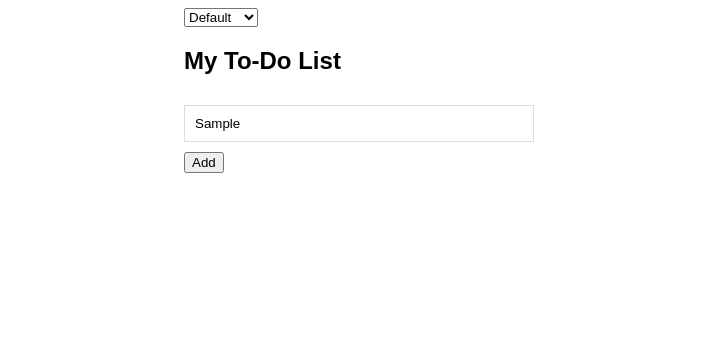
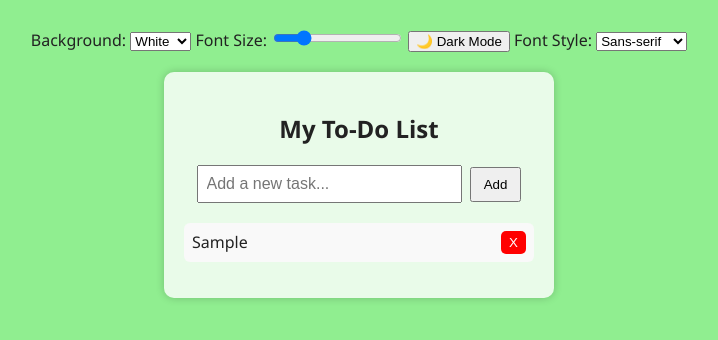
Before and after one commit to inthumaktics/2415016099_Erika-Ayu-F_TekWebA_Praktikum-3, a plain HTML site: page index.html in a window 1280 px wide. Both pictures are taken after typing "Sample" into the empty fields and a click on the button "Add". Shown: the whole page, without its empty margins (281-999 px from the left). Drawn offline with Linux system fonts and the light colour scheme.

Commit message:
update tugas praktikum 3 dan folder coba

```diff
--- /dev/null
+++ b/coba/style.css
@@ -0,0 +1,76 @@
+body {
+    font-family: sans-serif;
+}
+
+.container {
+    width: 350px;
+    margin: 0 auto;
+}
+
+input[type="text"] {
+    width: 100%;
+    padding: 10px;
+    margin: 10px 0;
+    border: 1px solid #ddd;
+    box-sizing: border-box;
+}
+
+#taskList {
+    list-style: none;
+    padding: 0;
+}
+
+#taskList li {
+    padding: 10px;
+    border-bottom: 1px solid #ddd;
+}
+
+.close {
+    color: red;
+    float: right;
+    cursor: pointer;
+}
+
+.selector {
+    width: 350px;
+    margin: 0 auto;
+}
+
+body {
+    transition: background 0.5s ease;
+}
+
+/* Warna-warna background */
+.bg-default {
+    background-color: white;
+}
+
+.bg-blue {
+    background-color: #007BFF;
+    color: white;
+}
+
+.bg-green {
+    background-color: #28a745;
+    color: white;
+}
+
+.bg-purple {
+    background-color: #6f42c1;
+    color: white;
+}
+
+.bg-gradient {
+    background: linear-gradient(135deg, #00c6ff, #0072ff);
+    color: white;
+}
+
+.bg-pattern {
+    background: repeating-linear-gradient(
+        45deg,
+        #f3f3f3,
+        #f3f3f3 10px,
+        #e1e1e1 10px,
+        #e1e1e1 20px
+    );
+}
--- a/dom.js
+++ b/dom.js
@@ -1,26 +1,87 @@
+const bgColorSelect = document.getElementById("bgColor");
+const fontSizeSlider = document.getElementById("fontSize");
+const toggleDarkBtn = document.getElementById("toggleDark");
+const fontStyleSelect = document.getElementById("fontStyle");
+const body = document.body;
+
+const taskInput = document.getElementById("taskInput");
+const addBtn = document.getElementById("addBtn");
+const taskList = document.getElementById("taskList");
+
+// --- Change Background Color ---
+bgColorSelect.addEventListener("change", () => {
+    body.style.backgroundColor = bgColorSelect.value;
+});
+
+// --- Change Font Size ---
+fontSizeSlider.addEventListener("input", () => {
+    body.style.fontSize = fontSizeSlider.value + "px";
+});
+
+// --- Toggle Dark Mode ---
+toggleDarkBtn.addEventListener("click", () => {
+    body.classList.toggle("dark-mode");
+    toggleDarkBtn.textContent = body.classList.contains("dark-mode") ? "☀️ Light Mode" : "🌙 Dark Mode";
+});
+
+// --- Change Font Style ---
+fontStyleSelect.addEventListener("change", () => {
+    body.style.fontFamily = fontStyleSelect.value;
+});
+
+// --- Add Task ---
+addBtn.addEventListener("click", addTask);
+taskInput.addEventListener("keypress", (e) => {
+    if (e.key === "Enter") addTask();
+});
+
 function addTask() {
+    const taskText = taskInput.value.trim();
+    if (taskText === "") return;
 
-}
-function deleteTask(element) {
-}
-function editTask(element) {
+    const li = document.createElement("li");
+    li.textContent = taskText;
+
+    // Delete button
+    const delBtn = document.createElement("button");
+    delBtn.textContent = "X";
+    delBtn.className = "delete";
+    delBtn.onclick = () => li.remove();
+
+    // Edit on double click
+    li.ondblclick = () => editTask(li);
+
+    // Mark completed
+    li.onclick = (e) => {
+        if (e.target.tagName !== "BUTTON") {
+            li.classList.toggle("completed");
+        }
+    };
+
+    li.appendChild(delBtn);
+    taskList.appendChild(li);
+    taskInput.value = "";
 }
 
-//CHANGE BACKGROUND
+// --- Edit Task ---
+function editTask(li) {
+    const currentText = li.firstChild.textContent;
+    const input = document.createElement("input");
+    input.type = "text";
+    input.value = currentText;
+    li.innerHTML = "";
+    li.appendChild(input);
+    input.focus();
 
-const backgroundselector = document.getElementById('backgroundSelector');
-
-backgroundselector.addEventListener('change', changeBackground);
-
-function changeBackground() {
-    const selectedValue = backgroundselector.value;
-    document.body.classList.remove(
-        'bg-default',
-        'bg-blue',
-        'bg-green',
-        'bg-purple',
-        'bg-gradient',
-        'bg-pattern'
-    );
-    document.body.classList.add(selectedValue);
+    input.addEventListener("keypress", (e) => {
+        if (e.key === "Enter") {
+            const newText = input.value.trim();
+            li.innerHTML = newText;
+            const delBtn = document.createElement("button");
+            delBtn.textContent = "X";
+            delBtn.className = "delete";
+            delBtn.onclick = () => li.remove();
+            li.appendChild(delBtn);
+        }
+    });
 }
--- a/index.html
+++ b/index.html
@@ -1,41 +1,44 @@
 <!DOCTYPE html>
-<html>
+<html lang="en">
 <head>
-    <title>To-Do App</title>
+    <meta charset="UTF-8">
+    <meta name="viewport" content="width=device-width, initial-scale=1.0">
+    <title>My To-Do List</title>
     <link rel="stylesheet" href="style.css">
 </head>
+<body>
+    <div class="controls">
+        <label for="bgColor">Background: </label>
+        <select id="bgColor">
+            <option value="white">White</option>
+            <option value="lightblue">Blue</option>
+            <option value="lightgreen">Green</option>
+            <option value="lightpink">Pink</option>
+            <option value="lightyellow">Yellow</option>
+        </select>
 
-<body>
+        <label for="fontSize">Font Size: </label>
+        <input type="range" id="fontSize" min="12" max="32" value="16">
 
-<div class="selector">
-    <div class="background">
-        <select id="backgroundSelector">
-            <option value="bg-default">Default</option>
-            <option value="bg-blue">Blue</option>
-            <option value="bg-green">Green</option>
-            <option value="bg-purple">Purple</option>
-            <option value="bg-gradient">Gradient</option>
-            <option value="bg-pattern">Pattern</option>
+        <button id="toggleDark">🌙 Dark Mode</button>
+
+        <label for="fontStyle">Font Style: </label>
+        <select id="fontStyle">
+            <option value="sans-serif">Sans-serif</option>
+            <option value="serif">Serif</option>
+            <option value="monospace">Monospace</option>
         </select>
     </div>
-    <div class="incfontsize">
+
+    <div class="todo-container">
+        <h2>My To-Do List</h2>
+        <div class="input-area">
+            <input type="text" id="taskInput" placeholder="Add a new task...">
+            <button id="addBtn">Add</button>
+        </div>
+        <ul id="taskList"></ul>
     </div>
 
-    <div class="decfontsize">
-    </div>
-    <div class="Togdark"></div>
-    <div class="verdana"></div>
-</div>
-
-    <div class="container">
-        <h2>My To-Do List</h2>
-        <input type="text" id="newTask" placeholder="Add a new task...">
-        <button onclick="addTask()">Add</button>
-
-        <ul id="taskList">
-        </ul>
-    </div>
     <script src="dom.js"></script>
-
 </body>
 </html>
--- a/style.css
+++ b/style.css
@@ -1,76 +1,77 @@
 body {
-    font-family: sans-serif;
+    font-family: 'Segoe UI', sans-serif;
+    background-color: lightgreen;
+    color: #222;
+    transition: background-color 0.3s, color 0.3s;
+    text-align: center;
+    padding: 20px;
 }
 
-.container {
+.controls {
+    margin-bottom: 20px;
+}
+
+.todo-container {
+    background: rgba(255, 255, 255, 0.8);
+    padding: 20px;
     width: 350px;
     margin: 0 auto;
+    border-radius: 10px;
+    box-shadow: 0 0 8px rgba(0,0,0,0.2);
 }
 
-input[type="text"] {
-    width: 100%;
-    padding: 10px;
-    margin: 10px 0;
-    border: 1px solid #ddd;
-    box-sizing: border-box;
+.input-area {
+    margin-bottom: 20px;
 }
 
-#taskList {
-    list-style: none;
+#taskInput {
+    width: 70%;
+    padding: 8px;
+    font-size: 16px;
+}
+
+#addBtn {
+    padding: 8px 12px;
+    margin-left: 4px;
+    cursor: pointer;
+}
+
+ul {
+    list-style-type: none;
     padding: 0;
 }
 
-#taskList li {
-    padding: 10px;
-    border-bottom: 1px solid #ddd;
+li {
+    background: #f9f9f9;
+    padding: 8px;
+    margin: 5px 0;
+    border-radius: 6px;
+    display: flex;
+    justify-content: space-between;
+    align-items: center;
+    transition: background 0.3s;
 }
 
-.close {
-    color: red;
-    float: right;
-    cursor: pointer;
+li.completed {
+    text-decoration: line-through;
+    color: gray;
 }
 
-.selector {
-    width: 350px;
-    margin: 0 auto;
+button.delete {
+    background-color: red;
+    border: none;
+    color: white;
+    border-radius: 5px;
+    cursor: pointer;
+    padding: 4px 8px;
 }
 
-body {
-    transition: background 0.5s ease;
-}
-
-/* Warna-warna background */
-.bg-default {
-    background-color: white;
-}
-
-.bg-blue {
-    background-color: #007BFF;
+.dark-mode {
+    background-color: #222;
     color: white;
 }
 
-.bg-green {
-    background-color: #28a745;
+.dark-mode li {
+    background: #333;
     color: white;
 }
-
-.bg-purple {
-    background-color: #6f42c1;
-    color: white;
-}
-
-.bg-gradient {
-    background: linear-gradient(135deg, #00c6ff, #0072ff);
-    color: white;
-}
-
-.bg-pattern {
-    background: repeating-linear-gradient(
-        45deg,
-        #f3f3f3,
-        #f3f3f3 10px,
-        #e1e1e1 10px,
-        #e1e1e1 20px
-    );
-}
```
Also changed, not shown: coba/dom.js (added, +26 -0 lines), coba/index.html (added, +41 -0 lines).
